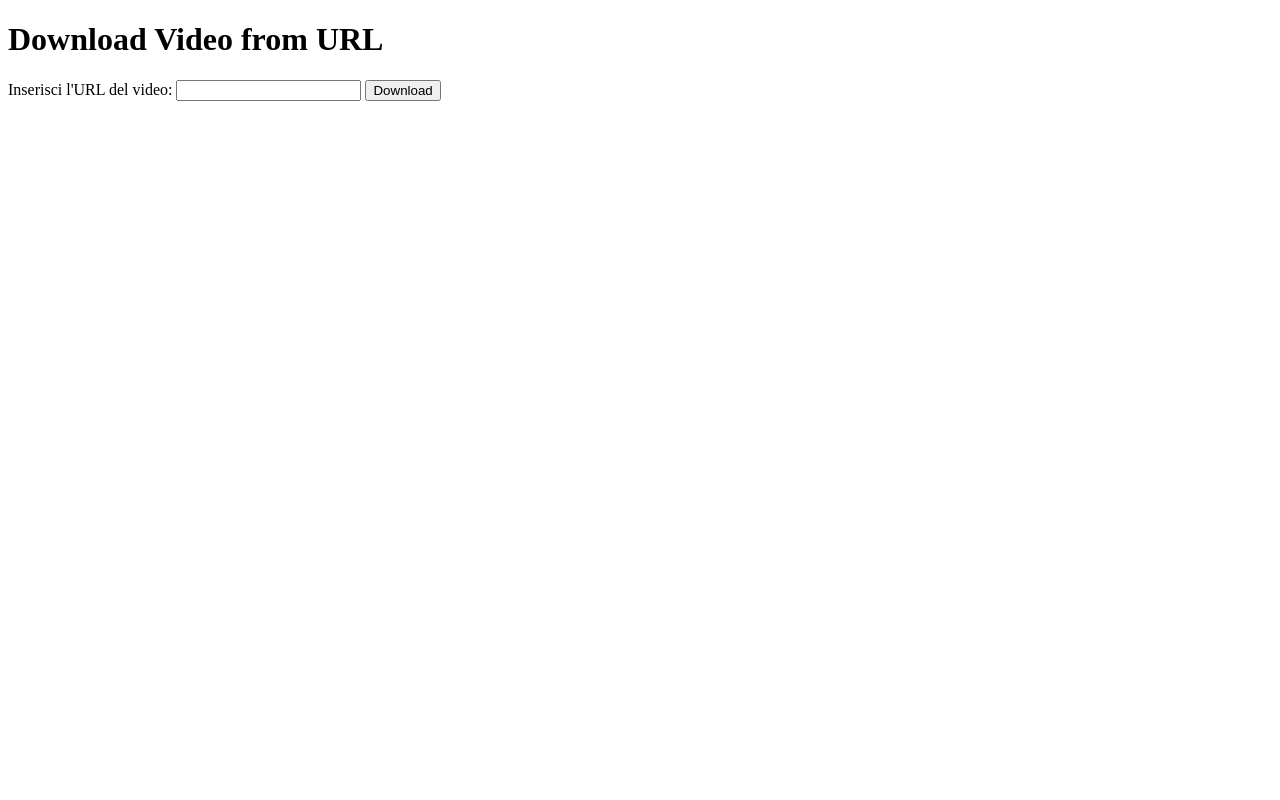
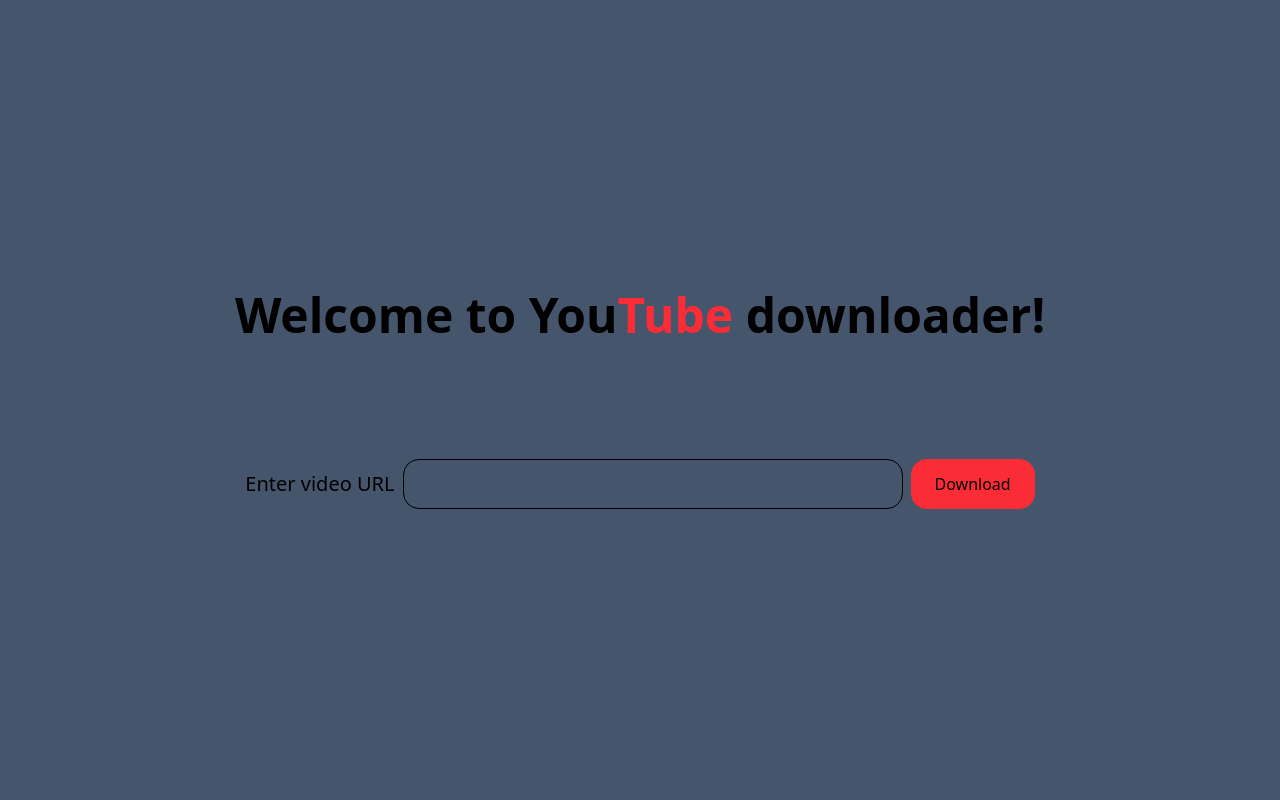
Before and after one commit to RykerWilder/yt-downloader, a Flask app: page / in a window 1280 px wide. Run offline with Flask 3, Linux system fonts and the light colour scheme.

Commit message:
style: style added with tailwindcss in index.html

```diff
--- a/main.py
+++ b/main.py
@@ -15,7 +15,6 @@ def download():
     # Ottieni l'URL dal modulo HTML
     link = request.form["url"]
 
-    # Opzioni per yt-dlp
     ydl_opts = {
         'format': 'bestvideo+bestaudio/best',
         'merge_output_format': 'mp4',
@@ -23,7 +22,6 @@ def download():
     }
 
     try:
-        # Scarica il video
         with YoutubeDL(ydl_opts) as ydl:
             ydl.download([link])
         return "<h1>Download completato!</h1>"
--- a/templates/index.html
+++ b/templates/index.html
@@ -3,14 +3,19 @@
 <head>
     <meta charset="UTF-8">
     <meta name="viewport" content="width=device-width, initial-scale=1.0">
-    <title>Download Video</title>
+
+    <!-- TAILWIND CSS -->
+    <script src="https://cdn.jsdelivr.net/npm/@tailwindcss/browser@4"></script>
+    <title>Youtube Downloader</title>
 </head>
 <body>
-    <h1>Download Video from URL</h1>
-    <form method="POST" action="/download">
-        <label for="url">Inserisci l'URL del video:</label>
-        <input type="text" id="url" name="url" required>
-        <button type="submit">Download</button>
-    </form>
+    <main class="h-[100vh] flex flex-col items center justify-center gap-30 bg-slate-600">
+        <h1 class="text-center font-bold bg text-5xl">Welcome to You<span class="text-red-500">Tube</span> downloader!</h1>
+        <form method="POST" action="/download" class="flex justify-center items-center h-[50px]">
+            <label for="url" class="text-xl mr-2">Enter video URL</label>
+            <input type="text" id="url" name="url" required class="p-4 border mr-2 rounded-2xl w-[500px] h-full focus:outline-none">
+            <button type="submit" class="px-6 rounded-2xl cursor-pointer bg-red-500 h-full">Download</button>
+        </form>
+    </main>
 </body>
 </html>
```
